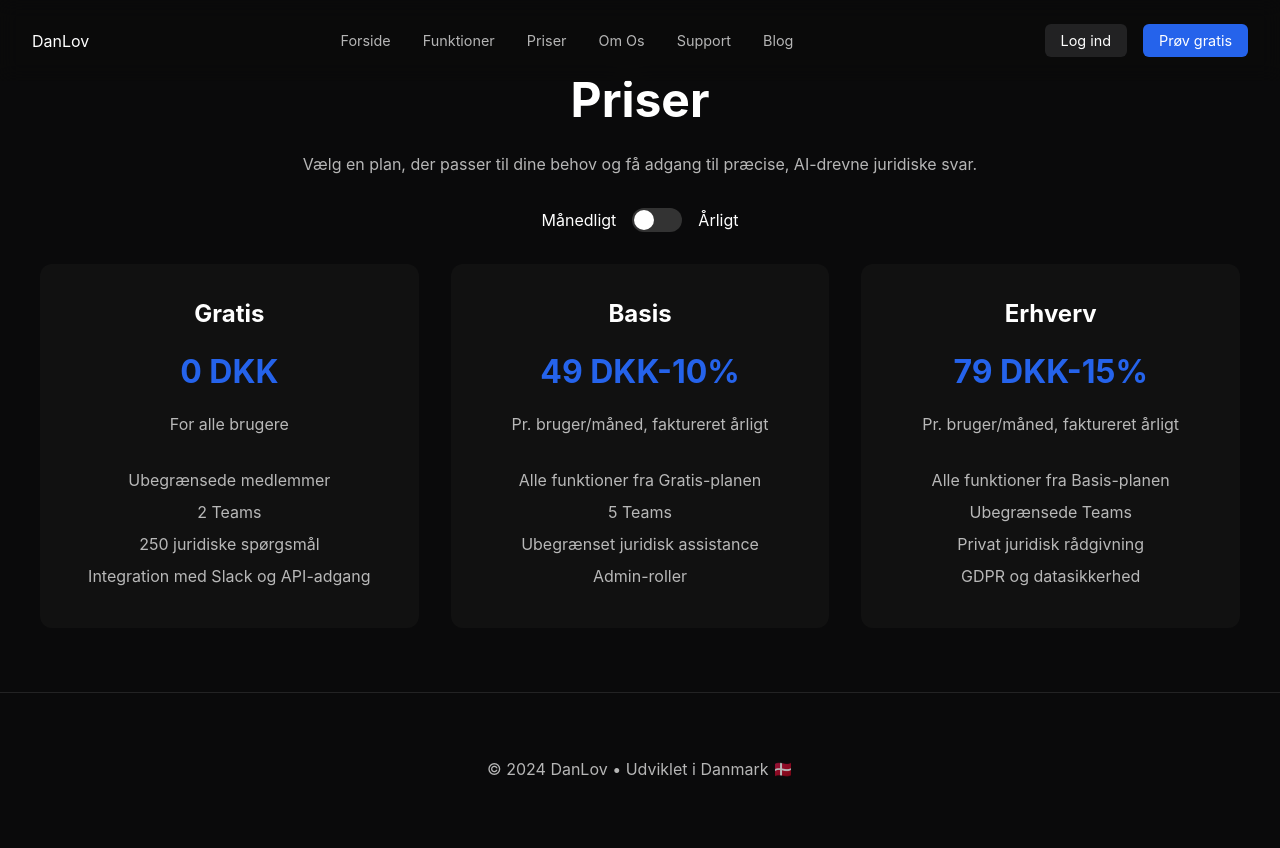
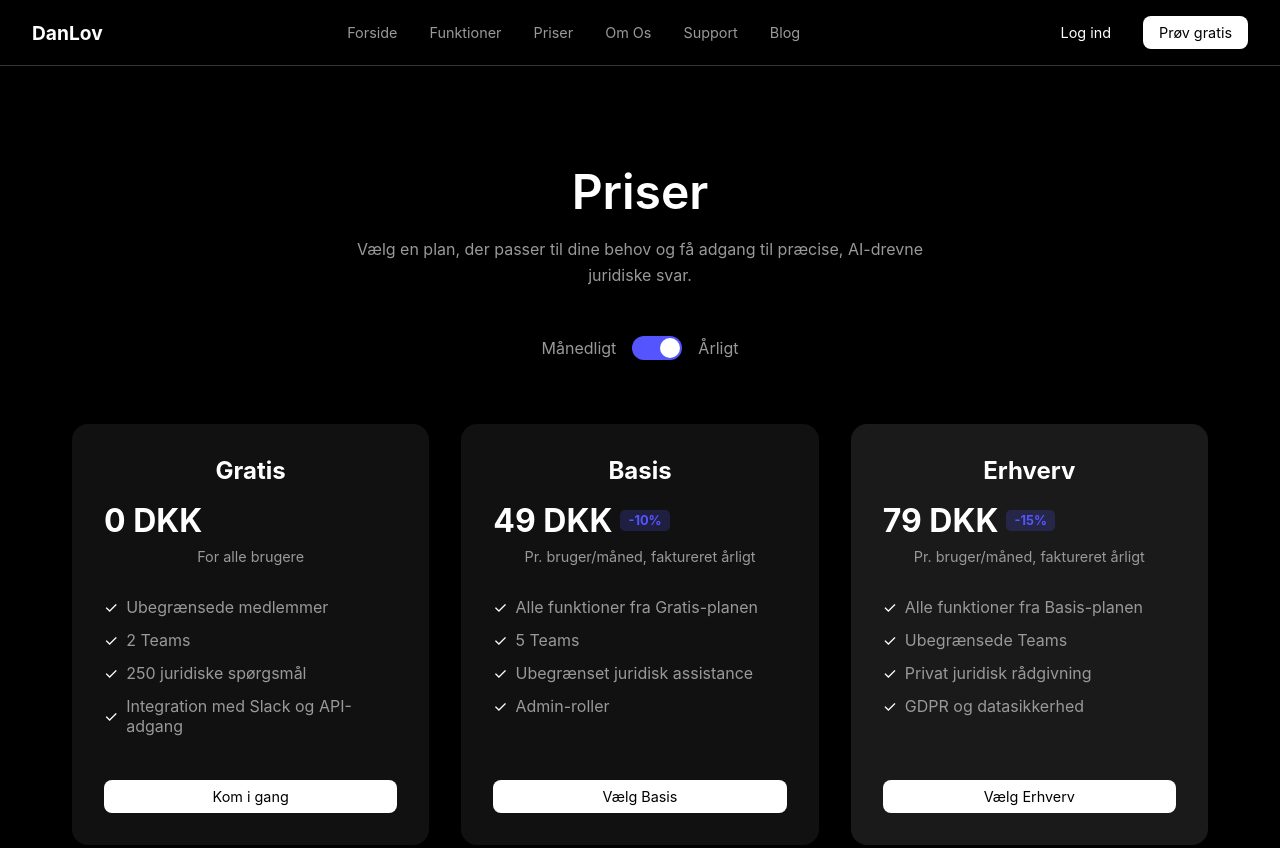
Before and after one commit to sebspetersen/lawsaas, a plain HTML site: page pricing.html in a window 1280 px wide. Shown: the top 848 px of the page. Drawn offline with Linux system fonts and the light colour scheme.

Commit message:
Update pricing.html

```diff
--- a/pricing.html
+++ b/pricing.html
@@ -6,11 +6,13 @@
     <title>DanLov • Priser</title>
     <style>
         :root {
-            --bg-color: #0A0A0B;
+            --bg-color: #000000;
             --text-color: #ffffff;
-            --secondary-text: rgba(255, 255, 255, 0.7);
-            --accent-color: #2563eb;
+            --secondary-text: #999999;
             --card-bg: #111111;
+            --card-hover: #1a1a1a;
+            --border-color: #333333;
+            --accent-blue: #5555ff;
         }
 
         * {
@@ -23,20 +25,25 @@
         body {
             background-color: var(--bg-color);
             color: var(--text-color);
-            line-height: 1.5;
+            min-height: 100vh;
         }
 
         nav {
             display: flex;
             justify-content: space-between;
             align-items: center;
-            padding: 1.5rem 2rem;
-            position: fixed;
-            width: 100%;
+            padding: 1rem 2rem;
+            background-color: rgba(0, 0, 0, 0.9);
+            border-bottom: 1px solid var(--border-color);
+            backdrop-filter: blur(10px);
+            position: sticky;
             top: 0;
-            background: rgba(10, 10, 11, 0.8);
-            backdrop-filter: blur(10px);
             z-index: 100;
+        }
+
+        .nav-logo {
+            font-weight: bold;
+            font-size: 1.2rem;
         }
 
         .nav-links {
@@ -62,44 +69,48 @@
 
         .btn {
             padding: 0.5rem 1rem;
-            border-radius: 6px;
+            border-radius: 0.5rem;
             font-size: 0.9rem;
             cursor: pointer;
             transition: all 0.2s;
+            border: none;
         }
 
         .btn-primary {
-            background: var(--accent-color);
-            color: white;
-            border: none;
+            background-color: var(--text-color);
+            color: var(--bg-color);
         }
 
         .btn-primary:hover {
-            background: #1d4ed8;
+            opacity: 0.9;
             transform: translateY(-1px);
         }
 
         .btn-secondary {
-            background: rgba(255, 255, 255, 0.1);
-            color: white;
-            border: none;
+            background-color: transparent;
+            color: var(--text-color);
+        }
+
+        .btn-secondary:hover {
+            background-color: rgba(255, 255, 255, 0.1);
         }
 
         .pricing-section {
-            padding: 4rem 2rem;
+            padding: 6rem 2rem 4rem;
             text-align: center;
-            background-color: var(--bg-color);
-            color: var(--text-color);
         }
 
         .pricing-header {
             font-size: 3rem;
             margin-bottom: 1rem;
+            font-weight: 600;
         }
 
         .pricing-description {
             color: var(--secondary-text);
-            margin-bottom: 2rem;
+            max-width: 600px;
+            margin: 0 auto 3rem;
+            line-height: 1.6;
         }
 
         .pricing-toggle {
@@ -108,57 +119,7 @@
             justify-content: center;
             gap: 1rem;
             margin: 2rem 0;
-        }
-
-        .pricing-container {
-            display: flex;
-            flex-wrap: wrap;
-            justify-content: center;
-            gap: 2rem;
-            max-width: 1200px;
-            margin: 0 auto;
-        }
-
-        .pricing-card {
-            background: var(--card-bg);
-            border-radius: 12px;
-            padding: 2rem;
-            min-width: 250px;
-            flex: 1;
-            transition: transform 0.2s;
-            color: white;
-        }
-
-        .pricing-card:hover {
-            transform: translateY(-5px);
-        }
-
-        .pricing-plan {
-            font-size: 1.5rem;
-            font-weight: bold;
-            margin-bottom: 1rem;
-        }
-
-        .pricing-cost {
-            font-size: 2rem;
-            font-weight: bold;
-            margin-bottom: 1rem;
-            color: var(--accent-color);
-        }
-
-        .plan-billing-info {
             color: var(--secondary-text);
-            margin-bottom: 2rem;
-        }
-
-        .plan-features {
-            list-style: none;
-            padding-left: 0;
-            color: var(--secondary-text);
-        }
-
-        .plan-features li {
-            margin-bottom: 0.5rem;
         }
 
         .toggle-switch {
@@ -199,18 +160,109 @@
         }
 
         input:checked + .slider {
-            background-color: #5555ff;
+            background-color: var(--accent-blue);
         }
 
         input:checked + .slider:before {
             transform: translateX(26px);
         }
 
+        .pricing-container {
+            display: flex;
+            justify-content: center;
+            gap: 2rem;
+            max-width: 1200px;
+            margin: 0 auto;
+            padding: 2rem;
+            flex-wrap: wrap;
+        }
+
+        .pricing-card {
+            background: var(--card-bg);
+            border-radius: 1rem;
+            padding: 2rem;
+            min-width: 280px;
+            flex: 1;
+            transition: all 0.2s ease;
+            display: flex;
+            flex-direction: column;
+        }
+
+        .pricing-card:hover {
+            transform: translateY(-5px);
+            background: var(--card-hover);
+        }
+
+        .pricing-plan {
+            font-size: 1.5rem;
+            margin-bottom: 1rem;
+            color: var(--text-color);
+        }
+
+        .pricing-cost {
+            font-size: 2rem;
+            font-weight: bold;
+            margin-bottom: 0.5rem;
+            display: flex;
+            align-items: center;
+            justify-content: flex-start;
+            gap: 0.5rem;
+        }
+
+        .discount-badge {
+            background-color: rgba(85, 85, 255, 0.2);
+            color: var(--accent-blue);
+            padding: 0.2rem 0.5rem;
+            border-radius: 0.3rem;
+            font-size: 0.8rem;
+        }
+
+        .plan-billing-info {
+            color: var(--secondary-text);
+            font-size: 0.9rem;
+            margin-bottom: 2rem;
+        }
+
+        .plan-features {
+            list-style: none;
+            text-align: left;
+            flex-grow: 1;
+            margin-bottom: 2rem;
+        }
+
+        .plan-features li {
+            color: var(--secondary-text);
+            margin-bottom: 0.8rem;
+            display: flex;
+            align-items: center;
+            gap: 0.5rem;
+        }
+
+        .plan-features li::before {
+            content: "✓";
+            color: var(--text-color);
+        }
+
         footer {
             text-align: center;
-            padding: 4rem 2rem;
+            padding: 3rem 2rem;
             color: var(--secondary-text);
-            border-top: 1px solid rgba(255, 255, 255, 0.1);
+            border-top: 1px solid var(--border-color);
+            margin-top: 4rem;
+        }
+
+        @media (max-width: 768px) {
+            .nav-links {
+                display: none;
+            }
+
+            .pricing-card {
+                min-width: 100%;
+            }
+
+            .pricing-header {
+                font-size: 2.5rem;
+            }
         }
     </style>
 </head>
@@ -235,14 +287,16 @@
         <section class="pricing-section">
             <h2 class="pricing-header">Priser</h2>
             <p class="pricing-description">Vælg en plan, der passer til dine behov og få adgang til præcise, AI-drevne juridiske svar.</p>
+
             <div class="pricing-toggle">
                 <span>Månedligt</span>
                 <label class="toggle-switch">
-                    <input type="checkbox">
+                    <input type="checkbox" checked>
                     <span class="slider"></span>
                 </label>
                 <span>Årligt</span>
             </div>
+
             <div class="pricing-container">
                 <div class="pricing-card">
                     <h3 class="pricing-plan">Gratis</h3>
@@ -254,7 +308,9 @@
                         <li>250 juridiske spørgsmål</li>
                         <li>Integration med Slack og API-adgang</li>
                     </ul>
+                    <button class="btn btn-primary">Kom i gang</button>
                 </div>
+
                 <div class="pricing-card">
                     <h3 class="pricing-plan">Basis</h3>
                     <p class="pricing-cost">49 DKK<span class="discount-badge">-10%</span></p>
@@ -265,8 +321,10 @@
                         <li>Ubegrænset juridisk assistance</li>
                         <li>Admin-roller</li>
                     </ul>
+                    <button class="btn btn-primary">Vælg Basis</button>
                 </div>
-                <div class="pricing-card">
+
+                <div class="pricing-card" style="background: #1a1a1a;">
                     <h3 class="pricing-plan">Erhverv</h3>
                     <p class="pricing-cost">79 DKK<span class="discount-badge">-15%</span></p>
                     <div class="plan-billing-info">Pr. bruger/måned, faktureret årligt</div>
@@ -276,6 +334,7 @@
                         <li>Privat juridisk rådgivning</li>
                         <li>GDPR og datasikkerhed</li>
                     </ul>
+                    <button class="btn btn-primary">Vælg Erhverv</button>
                 </div>
             </div>
         </section>
```
